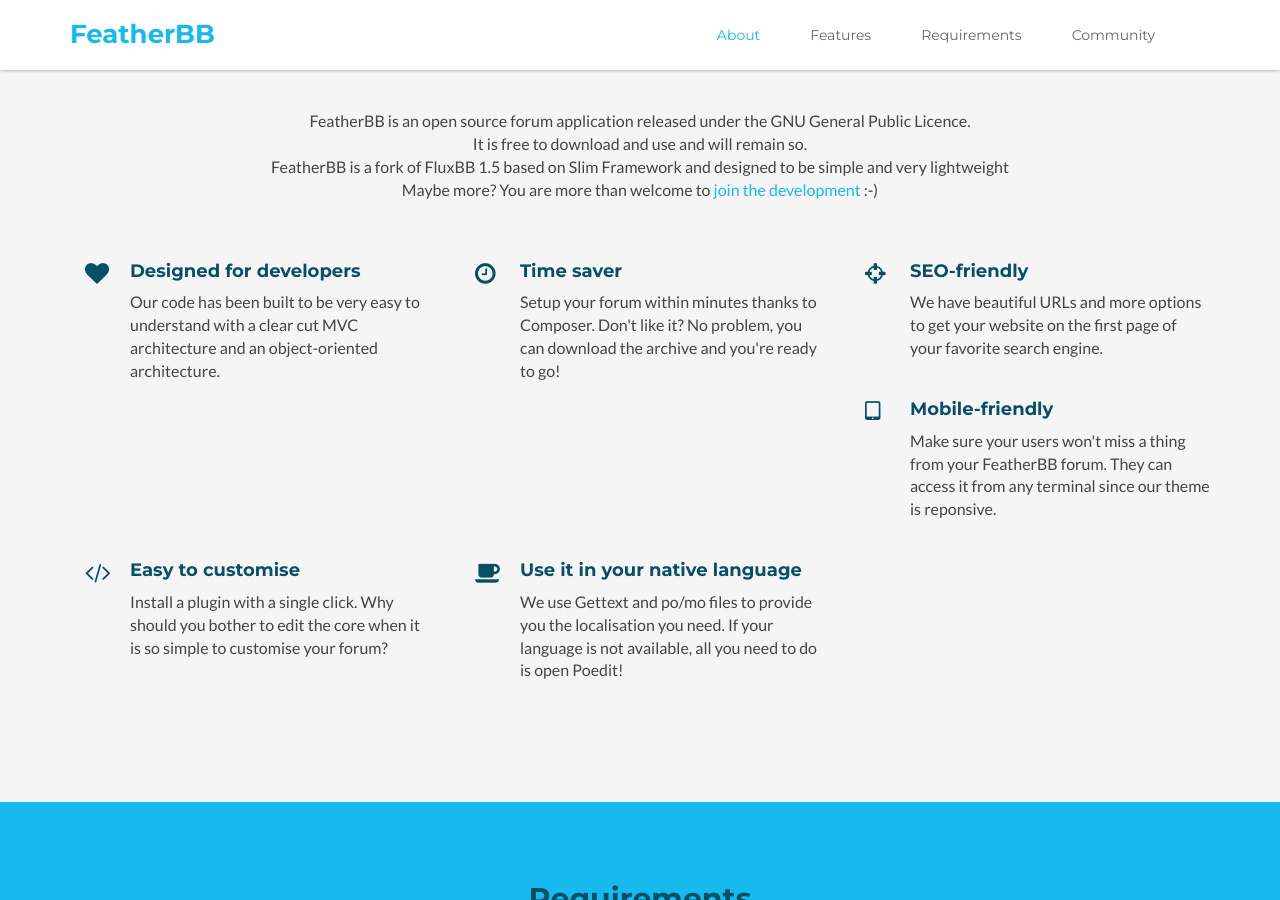
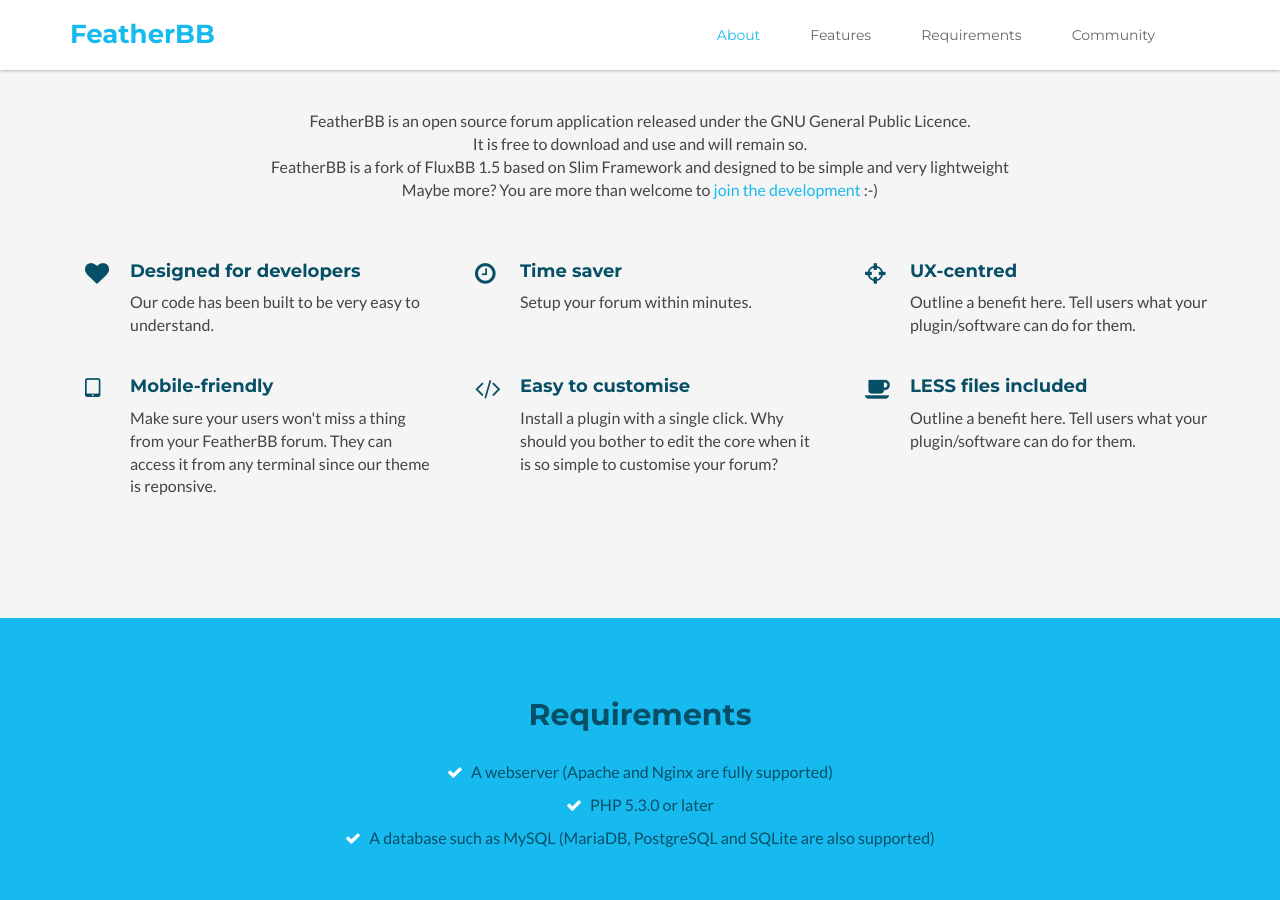
Before and after one commit to featherbb/website, a Jekyll site: the page built from index.html, in a window 1280 px wide and 900 px high, scrolled down 538 px. Built offline with Jekyll 4.4.1, drawn with Linux system fonts in a browser that asks for light colours; comment, search, counter and statistics services are not loaded.

Commit message:
Customise the website

```diff
--- a/_includes/about.html
+++ b/_includes/about.html
@@ -10,7 +10,7 @@
                     </div>
                     <div class="content">
                         <h3 class="sub-title">Designed for developers</h3>
-                        <p>Our code has been built to be very easy to understand with a clear cut MVC architecture and an object-oriented architecture.</p>
+                        <p>Our code has been built to be very easy to understand.</p>
                     </div><!--//content-->
                 </div><!--//item-->
                 <div class="item col-md-4 col-sm-6 col-xs-12">
@@ -19,7 +19,7 @@
                     </div>
                     <div class="content">
                         <h3 class="sub-title">Time saver</h3>
-                        <p>Setup your forum within minutes thanks to Composer. Don't like it? No problem, you can download the archive and you're ready to go!</p>
+                        <p>Setup your forum within minutes.</p>
                     </div><!--//content-->
                 </div><!--//item-->
                 <div class="item col-md-4 col-sm-6 col-xs-12">
@@ -27,8 +27,8 @@
                         <i class="fa fa-crosshairs"></i>
                     </div>
                     <div class="content">
-                        <h3 class="sub-title">SEO-friendly</h3>
-                        <p>We have beautiful URLs and more options to get your website on the first page of your favorite search engine.</p>
+                        <h3 class="sub-title">UX-centred</h3>
+                        <p>Outline a benefit here. Tell users what your plugin/software can do for them.</p>
                     </div><!--//content-->
                 </div><!--//item-->
                 <div class="clearfix visible-md"></div>
@@ -55,8 +55,8 @@
                         <i class="fa fa-coffee"></i>
                     </div>
                     <div class="content">
-                        <h3 class="sub-title">Use it in your native language</h3>
-                        <p>We use Gettext and po/mo files to provide you the localisation you need. If your language is not available, all you need to do is open Poedit!</p>
+                        <h3 class="sub-title">LESS files included</h3>
+                        <p>Outline a benefit here. Tell users what your plugin/software can do for them.</p>
                     </div><!--//content-->
                 </div><!--//item-->
             </div><!--//row-->
```
